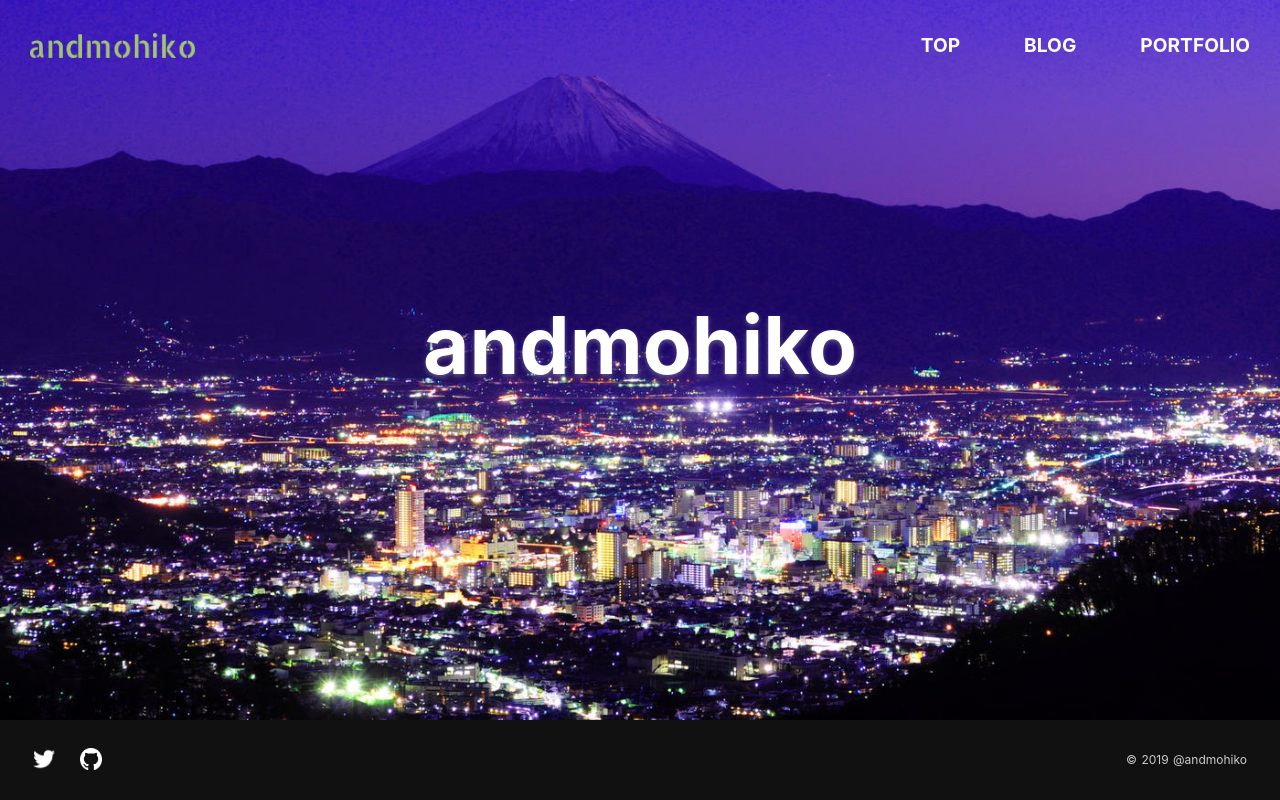
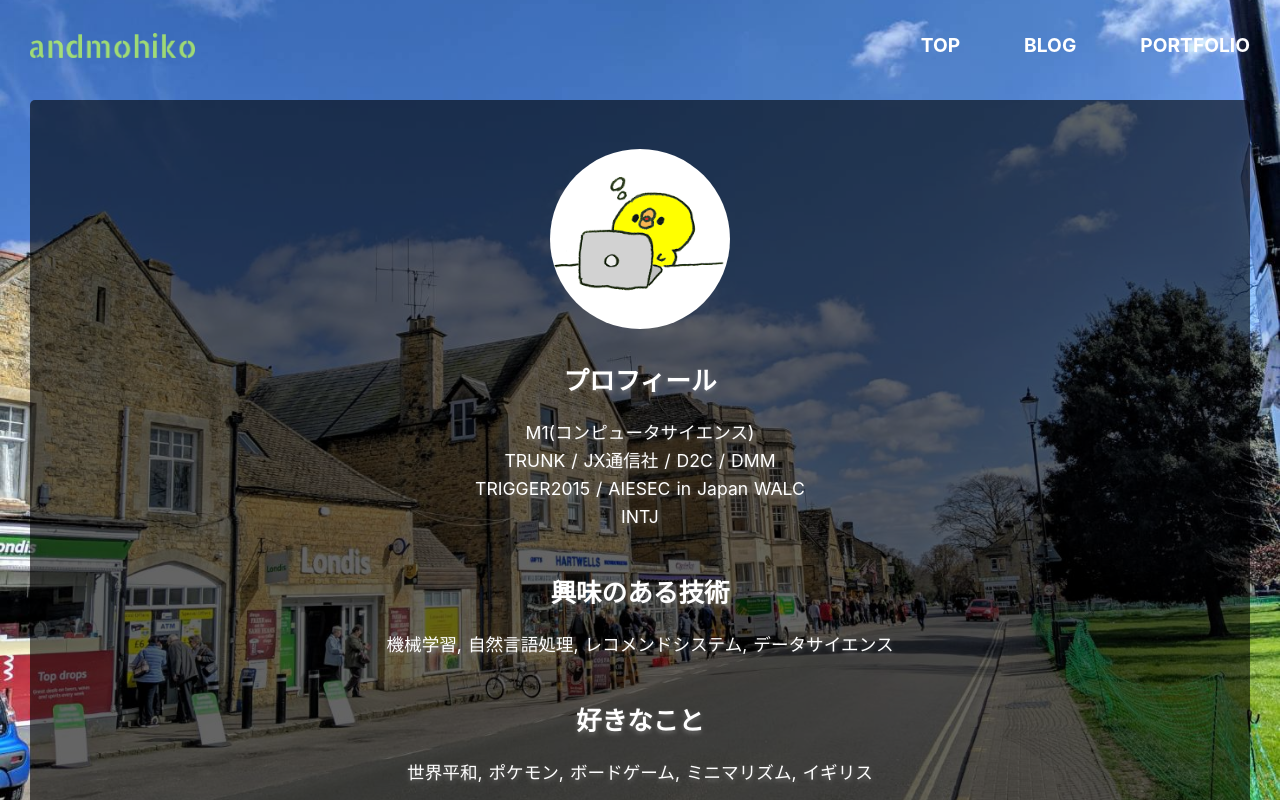
Before and after one commit to andmohiko/portfolio-site, a Nuxt app: page / in a window 1280 px wide. Shown: the top 800 px of the page. Built offline with nearby package versions, Linux system fonts and the light colour scheme.

Commit message:
fix top page to about

```diff
--- a/pages/index.vue
+++ b/pages/index.vue
@@ -1,20 +1,26 @@
 <template>
   <section class="top-page">
     <div class="top-container" id="top">
-      <h1>andmohiko</h1>
+      <About />
     </div>
   </section>
 </template>
 
 <script>
+import About from "~/components/about.vue";
+export default {
+  components: {
+    About
+  }
+};
 </script>
 
 <style scoped lang="scss">
 .top-container {
-  height: calc(100vh - 80px);
+  // height: calc(100vh - 80px);
   size: cover;
   width: 100%;
-  background-image: url(../assets/bg-top.jpg);
+  background-image: url(../assets/bg-top-min.jpg);
   background-repeat: no-repeat;
   background-size: cover;
   background-position: center;
```
